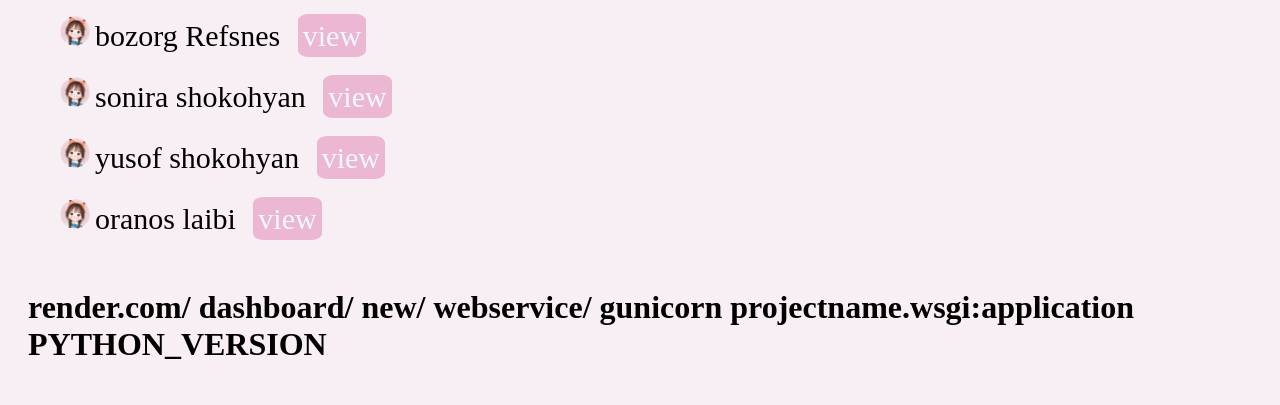
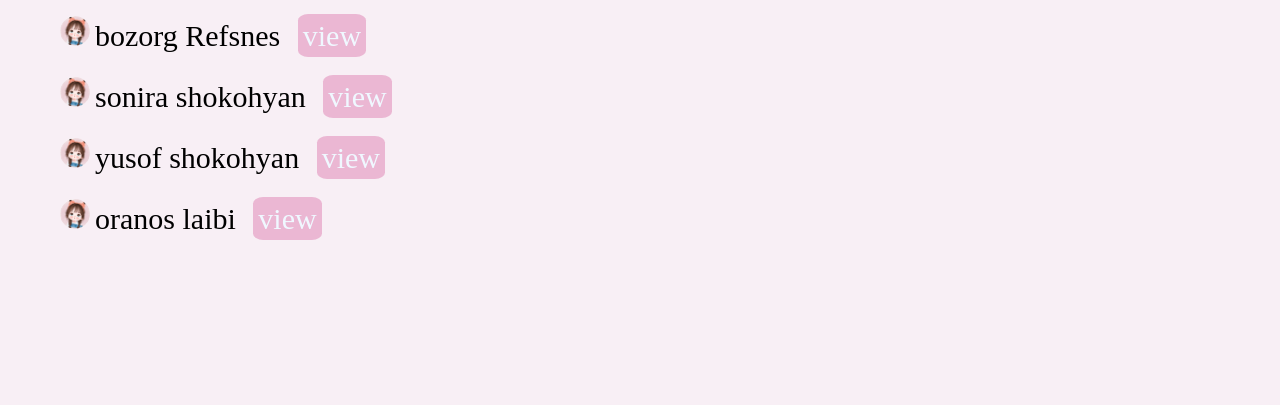
Before and after one commit to Sonirashokohyan/ssh-django, a Django app: page /members/ in a window 1280 px wide. Shown: the part 491-896 px from the top of the page. After the commit the page ends 731 px from the top, so only its background shows below. Run offline with Django 4.2, Linux system fonts and the light colour scheme; data comes from the database, SQL or seed files in the repository.

Commit message:
modified

```diff
--- a/members/templates/all_members.html
+++ b/members/templates/all_members.html
@@ -19,7 +19,10 @@
 
 
 
+<!--
+<h1>render.com/ dashboard/ new/ webservice/  gunicorn projectname.wsgi:application PYTHON_VERSION  pip freeze > requirements.txt </h1> -->
+<!-- <h1>from django.contrib.staticfiles.urls import staticfiles_urlpatterns////urlpatterns += staticfiles_urlpatterns()</h1> -->
+<!-- <h1>pip install gunicorn</h1> -->
 
-<h1>render.com/ dashboard/ new/ webservice/  gunicorn projectname.wsgi:application PYTHON_VERSION </h1>
 
 {% endblock %}
```
Also changed, not shown: requirements.txt (added, +7 -0 lines).
